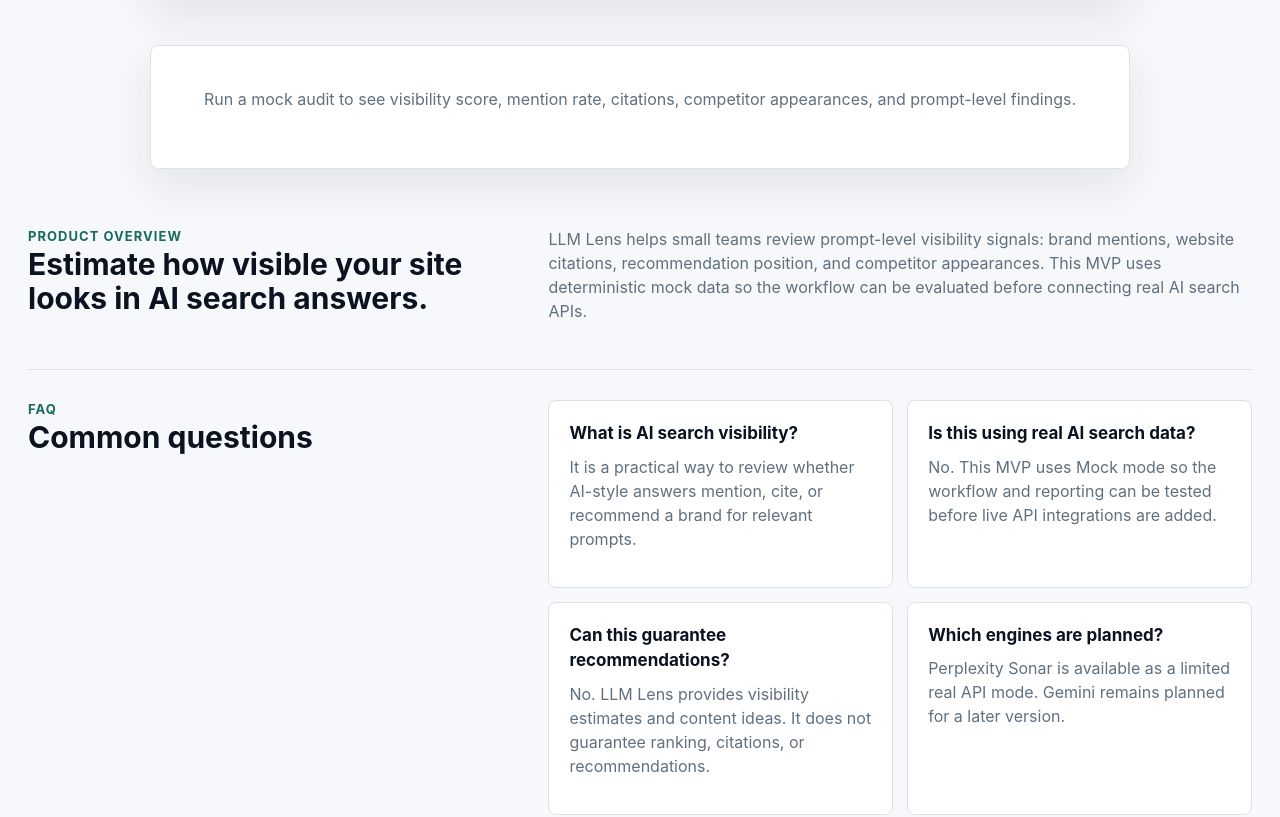
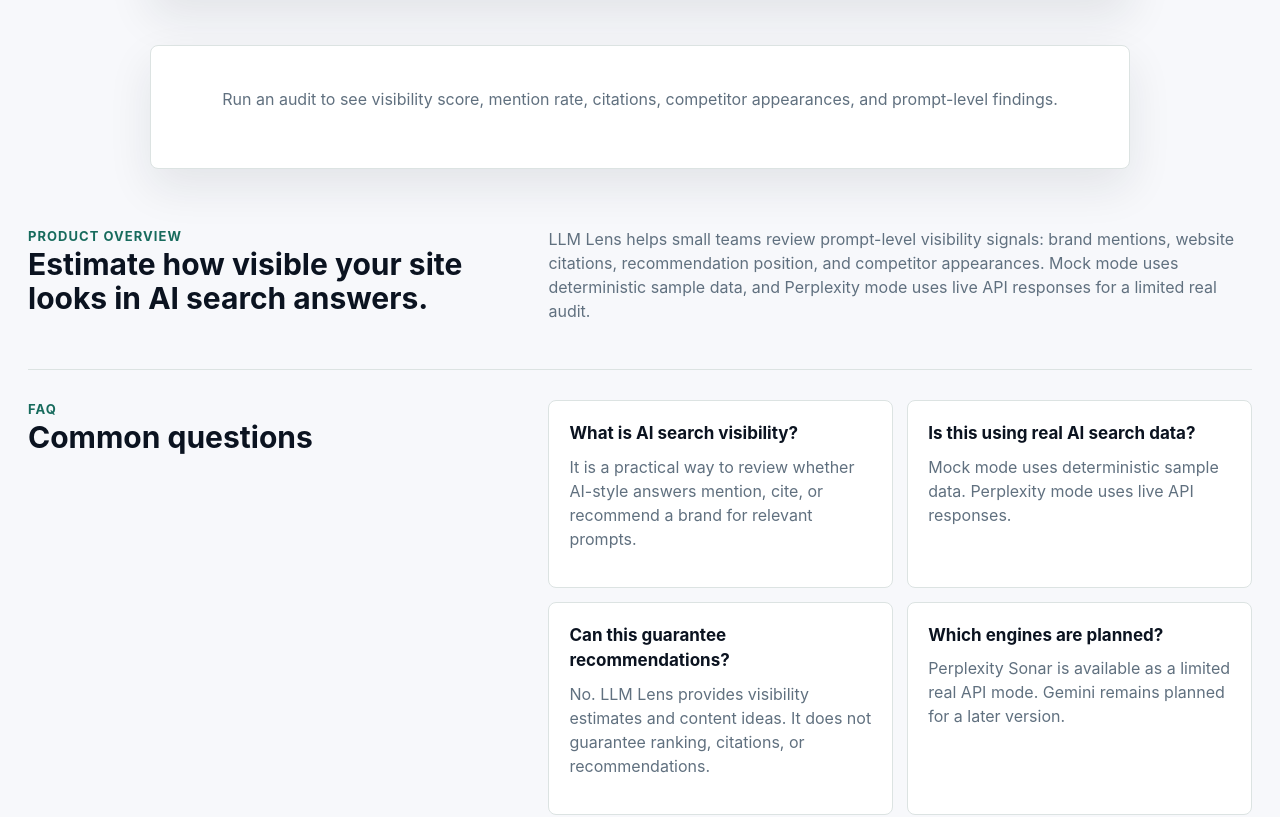
Before and after one commit to EricKim1895/llmlens, a React (Vite) app: page / in a window 1280 px wide. Shown: the part 1160-1977 px from the top of the page. Built offline with nearby package versions, Linux system fonts and the light colour scheme.

Commit message:
Refine real API mode UI copy

```diff
--- a/src/App.tsx
+++ b/src/App.tsx
@@ -30,11 +30,19 @@ const getMaxPromptCount = (engine: SearchEngine) =>
 const clampPromptCount = (value: number, engine: SearchEngine) =>
   Math.min(getMaxPromptCount(engine), Math.max(1, value))
 
-const formatPosition = (position: number | null) =>
-  position === null ? 'Not found' : `#${position}`
+const formatPosition = (position: number | null, engine: SearchEngine) =>
+  position === null && engine === 'perplexity'
+    ? 'Not measured'
+    : position === null
+      ? 'Not found'
+      : `#${position}`
 
-const formatAveragePosition = (position: number | null) =>
-  position === null ? 'Not found' : `#${position}`
+const formatAveragePosition = (position: number | null, engine: SearchEngine) =>
+  position === null && engine === 'perplexity'
+    ? 'Not measured'
+    : position === null
+      ? 'Not found'
+      : `#${position}`
 
 function App() {
   const [form, setForm] = useState<FormState>(DEFAULT_FORM)
@@ -104,6 +112,10 @@ function App() {
   const submitLabel = isPerplexityMode
     ? 'Run Perplexity audit'
     : 'Run mock audit'
+  const formTitle = isPerplexityMode
+    ? 'Start a Perplexity audit'
+    : 'Start a mock audit'
+  const modeBadge = isPerplexityMode ? 'Real API mode' : 'Mock mode'
 
   return (
     <main className="app-shell">
@@ -111,7 +123,7 @@ function App() {
         <a className="nav-brand" href="/">
           LLM Lens
         </a>
-        <span className="nav-badge">Mock MVP</span>
+        <span className="nav-badge">{modeBadge}</span>
       </nav>
 
       <section className="hero-section">
@@ -139,11 +151,12 @@ function App() {
       <section className="form-section">
         <form id="audit-form" className="audit-form" onSubmit={handleSubmit}>
           <div>
-            <p className="eyebrow">Start a mock audit</p>
-            <h2>Start a mock audit</h2>
+            <p className="eyebrow">{formTitle}</p>
+            <h2>{formTitle}</h2>
             <p className="muted">
-              Enter your brand, website, and niche to generate deterministic
-              mock visibility signals.
+              {isPerplexityMode
+                ? 'Enter your brand, website, and niche to generate live Perplexity visibility signals.'
+                : 'Enter your brand, website, and niche to generate deterministic mock visibility signals.'}
             </p>
           </div>
 
@@ -302,7 +315,11 @@ function App() {
               <div className="score-card">
                 <span>AI Visibility Score</span>
                 <strong>{result.metrics.score}</strong>
-                <p>0-100 mock estimate</p>
+                <p>
+                  {result.input.searchEngine === 'perplexity'
+                    ? '0-100 visibility estimate'
+                    : '0-100 mock estimate'}
+                </p>
               </div>
 
               <div className="metric-grid">
@@ -321,7 +338,10 @@ function App() {
                 <article>
                   <span>Average Position</span>
                   <strong>
-                    {formatAveragePosition(result.metrics.averagePosition)}
+                    {formatAveragePosition(
+                      result.metrics.averagePosition,
+                      result.input.searchEngine,
+                    )}
                   </strong>
                 </article>
               </div>
@@ -353,7 +373,9 @@ function App() {
                   </ul>
                 ) : (
                   <p className="muted">
-                    The brand appeared in every generated mock prompt result.
+                    {result.input.searchEngine === 'perplexity'
+                      ? 'The brand appeared in every analyzed prompt result.'
+                      : 'The brand appeared in every generated mock prompt result.'}
                   </p>
                 )}
               </div>
@@ -371,7 +393,9 @@ function App() {
                   </ul>
                 ) : (
                   <p className="muted">
-                    No competitor-only prompts were found in this mock audit.
+                    {result.input.searchEngine === 'perplexity'
+                      ? 'No competitor-only prompts were found in this audit.'
+                      : 'No competitor-only prompts were found in this mock audit.'}
                   </p>
                 )}
               </div>
@@ -414,7 +438,10 @@ function App() {
                           {prompt.citedDomain ? 'Yes' : 'No'}
                         </td>
                         <td data-label="Position">
-                          {formatPosition(prompt.recommendationPosition)}
+                          {formatPosition(
+                            prompt.recommendationPosition,
+                            prompt.engine,
+                          )}
                         </td>
                         <td data-label="Competitors">
                           {prompt.competitorsMentioned.join(', ') || 'None'}
@@ -429,8 +456,8 @@ function App() {
           ) : (
             <div className="empty-state">
               <p>
-                Run a mock audit to see visibility score, mention rate,
-                citations, competitor appearances, and prompt-level findings.
+                Run an audit to see visibility score, mention rate, citations,
+                competitor appearances, and prompt-level findings.
               </p>
             </div>
           )}
@@ -445,8 +472,8 @@ function App() {
         <p>
           LLM Lens helps small teams review prompt-level visibility signals:
           brand mentions, website citations, recommendation position, and
-          competitor appearances. This MVP uses deterministic mock data so the
-          workflow can be evaluated before connecting real AI search APIs.
+          competitor appearances. Mock mode uses deterministic sample data, and
+          Perplexity mode uses live API responses for a limited real audit.
         </p>
       </section>
 
@@ -466,8 +493,8 @@ function App() {
           <article>
             <h3>Is this using real AI search data?</h3>
             <p>
-              No. This MVP uses Mock mode so the workflow and reporting can be
-              tested before live API integrations are added.
+              Mock mode uses deterministic sample data. Perplexity mode uses
+              live API responses.
             </p>
           </article>
           <article>
```
